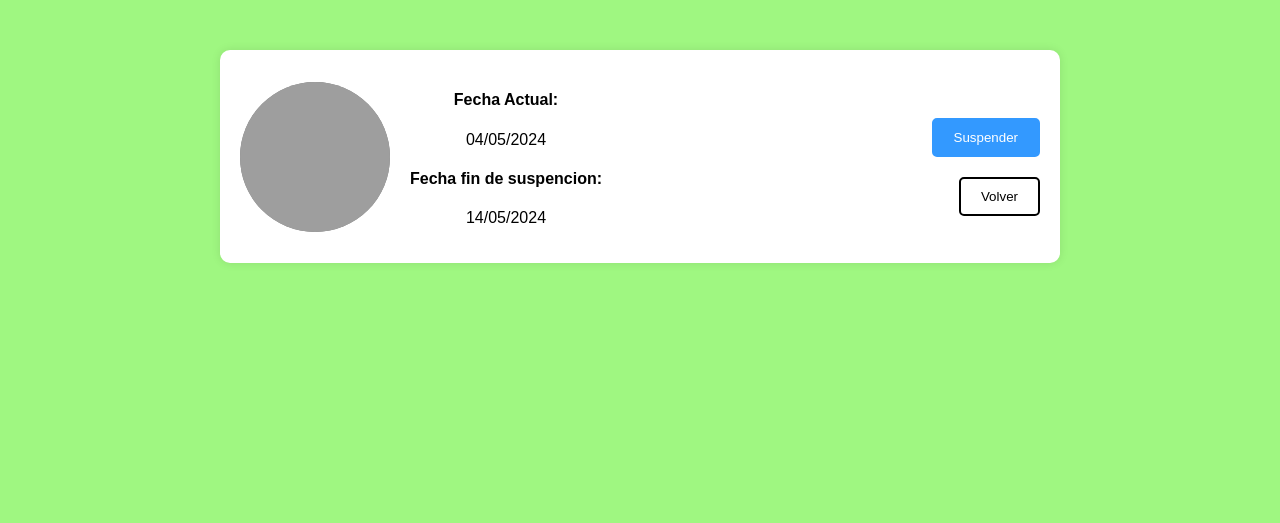
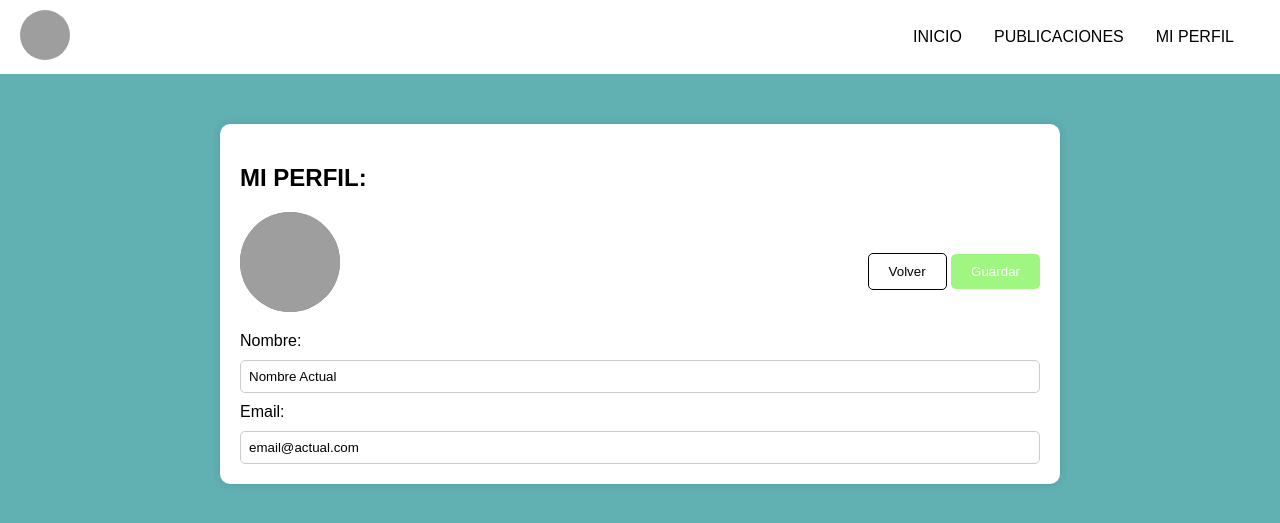
Before and after one commit to jpmiya/hope-trade, a Python web app: template hope_trade/usuarios/templates/usuarios/Suspencion.html in a window 1280 px wide. Shown: the top 523 px of the page. Run offline with Jinja, Linux system fonts and the light colour scheme; the template is opened without the code that fills it, so the values that code supplies are empty; grey boxes are pictures that could not be loaded.

Commit message:
Update Suspencion.html
un toque mas bonito

```diff
--- a/hope_trade/usuarios/templates/usuarios/Suspencion.html
+++ b/hope_trade/usuarios/templates/usuarios/Suspencion.html
@@ -3,13 +3,38 @@
 <head>
 <meta charset="UTF-8">
 <meta name="viewport" content="width=device-width, initial-scale=1.0">
-<title>Página de Suspensión</title>
+<title>Perfil de Usuario</title>
 <style>
     body {
-        background-color: #9FF781;
+        background-color: #61b0b2;
         font-family: Arial, sans-serif;
         margin: 0;
         padding: 0;
+    }
+    .navbar {
+        background-color: #ffffff;
+        color: white;
+        display: flex;
+        justify-content: space-between;
+        align-items: center;
+        padding: 10px 20px;
+    }
+    .navbar img {
+        width: 50px;
+        height: 50px;
+        border-radius: 50%;
+        margin-right: 10px;
+    }
+    .nav-links {
+        display: flex;
+    }
+    .nav-links button {
+        background-color: transparent;
+        color: black;
+        border: none;
+        cursor: pointer;
+        margin-right: 20px;
+        font-size: 16px;
     }
     .container {
         max-width: 800px;
@@ -18,107 +43,106 @@
         background-color: #ffffff;
         border-radius: 10px;
         box-shadow: 0px 0px 10px rgba(0, 0, 0, 0.1);
+        position: relative;
+    }
+    .profile-header {
         display: flex;
         justify-content: space-between;
         align-items: center;
-    }
-    .dates-container {
-        display: flex;
-        align-items: center;
+        margin-bottom: 20px;
     }
     .profile-picture {
-        width: 150px;
-        height: 150px;
+        width: 100px;
+        height: 100px;
         border-radius: 50%;
-        background-color: gray; /* Color de fondo provisional */
-        overflow: hidden; /* Oculta el exceso de imagen */
-        margin-right: 20px;
+        background-color: gray;
+        overflow: hidden;
     }
     .profile-picture img {
         width: 100%;
         height: 100%;
-        object-fit: cover; /* Ajusta la imagen al tamaño del contenedor */
+        object-fit: cover;
     }
-    .dates {
-        text-align: center;
-    }
-    .button-container {
+    .profile-form {
         display: flex;
         flex-direction: column;
-        align-items: flex-end;
+        gap: 10px;
     }
-    .button {
-        background-color: white;
-        color: black;
-        border: 2px solid black;
+    .profile-form input {
+        padding: 8px;
+        border: 1px solid #ccc;
+        border-radius: 5px;
+    }
+    .save-button {
+        background-color: #9FF781;
+        color: white;
+        border: none;
         padding: 10px 20px;
         border-radius: 5px;
         cursor: pointer;
         margin-top: 20px;
     }
-    .red-button {
-        background-color: #3399FF;
-        border-color: #3399FF;
-        color: white;
+    .return-button {
+        background-color: white;
+        color: black;
+        border: 1px solid black;
+        padding: 10px 20px;
+        border-radius: 5px;
+        cursor: pointer;
     }
 </style>
 </head>
 <body>
+    <div class="navbar">
+        <div>
+            <img src="ruta_de_la_imagen.jpg" alt="Foto de perfil">
+        </div>
+        <div class="nav-links">
+            <button onclick="location.href='inicio.html'">INICIO</button>
+            <button onclick="location.href='publicaciones.html'">PUBLICACIONES</button>
+            <button onclick="location.href='mi_perfil.html'">MI PERFIL</button>
+        </div>
+    </div>
     <div class="container">
-        <div class="dates-container">
+        <h2>MI PERFIL: </h2>
+        <div class="profile-header">
             <div class="profile-picture">
                 <img src="ruta_de_la_imagen.jpg" alt="Foto de perfil">
             </div>
-            <div class="dates">
-                <p><h4>Fecha Actual: </h4><span id="fecha-actual"></span></p>
-                <p><h4>Fecha fin de suspencion: </h4><span id="fecha-10dias"></span></p>
+            <div class="profile-options">
+                <button class="return-button" id="volver">Volver</button>
+                <button class="save-button" id="guardar">Guardar</button>
             </div>
         </div>
-        <div class="button-container">
-            <button class="button red-button" id="Suspender">Suspender</button>
-            <button class="button" id="volver">Volver</button>
+        <form class="profile-form" action="#" method="POST">
+            <label for="nombre">Nombre:</label>
+            <input type="text" id="nombre" name="nombre" value="Nombre Actual">
+            <label for="email">Email:</label>
+            <input type="email" id="email" name="email" value="email@actual.com">
+        </form>
     </div>
-    </div>
+</body>
 
 <script>
-        // Obtener el elemento span donde se mostrarán las fechas
-        const fechaActualElement = document.getElementById('fecha-actual');
-        const fecha10DiasElement = document.getElementById('fecha-10dias');
-
-        // Obtener la fecha actual y la fecha +10 días
-        const fechaActual = new Date();
-        const fecha10Dias = new Date();
-        fecha10Dias.setDate(fecha10Dias.getDate() + 10);
-
-        // Formatear las fechas en formato dd/mm/yyyy
-        const options = { day: '2-digit', month: '2-digit', year: 'numeric' };
-        const fechaActualFormateada = fechaActual.toLocaleDateString('es-ES', options);
-        const fecha10DiasFormateada = fecha10Dias.toLocaleDateString('es-ES', options);
-
-        // Mostrar las fechas en los elementos span
-        fechaActualElement.textContent = fechaActualFormateada;
-        fecha10DiasElement.textContent = fecha10DiasFormateada;
-
     const botonVolver = document.getElementById('volver');
 
     botonVolver.addEventListener('mouseover', function() {
-            this.style.backgroundColor = '#9FF781'; // Cambia el color al fondo cuando se coloca el cursor
+        this.style.backgroundColor = '#61b0b2'; // Cambia el color al fondo cuando se coloca el cursor
     });
 
     botonVolver.addEventListener('mouseout', function() {
         this.style.backgroundColor = 'white'; // Restaura el color blanco cuando se retira el cursor
     });
 
-        const botonSuspender = document.getElementById('Suspender');
+    const botonGuardar = document.getElementById('guardar');
 
-        botonSuspender.addEventListener('mouseover', function() {
-            this.style.backgroundColor = '#FF5733'; // Cambia el color al fondo cuando se coloca el cursor
+    botonGuardar.addEventListener('mouseover', function() {
+        this.style.backgroundColor = '#61b0b2'; // Cambia el color al fondo cuando se coloca el cursor
     });
 
-        botonSuspender.addEventListener('mouseout', function() {
-            this.style.backgroundColor = '#3399FF'; // Restaura el color blanco cuando se retira el cursor
+    botonGuardar.addEventListener('mouseout', function() {
+        this.style.backgroundColor = '#9FF781'; // Restaura el color blanco cuando se retira el cursor
     });
 
 </script>
-</body>
 </html>
```
Lines whose indentation alone changed are shown as unchanged.
